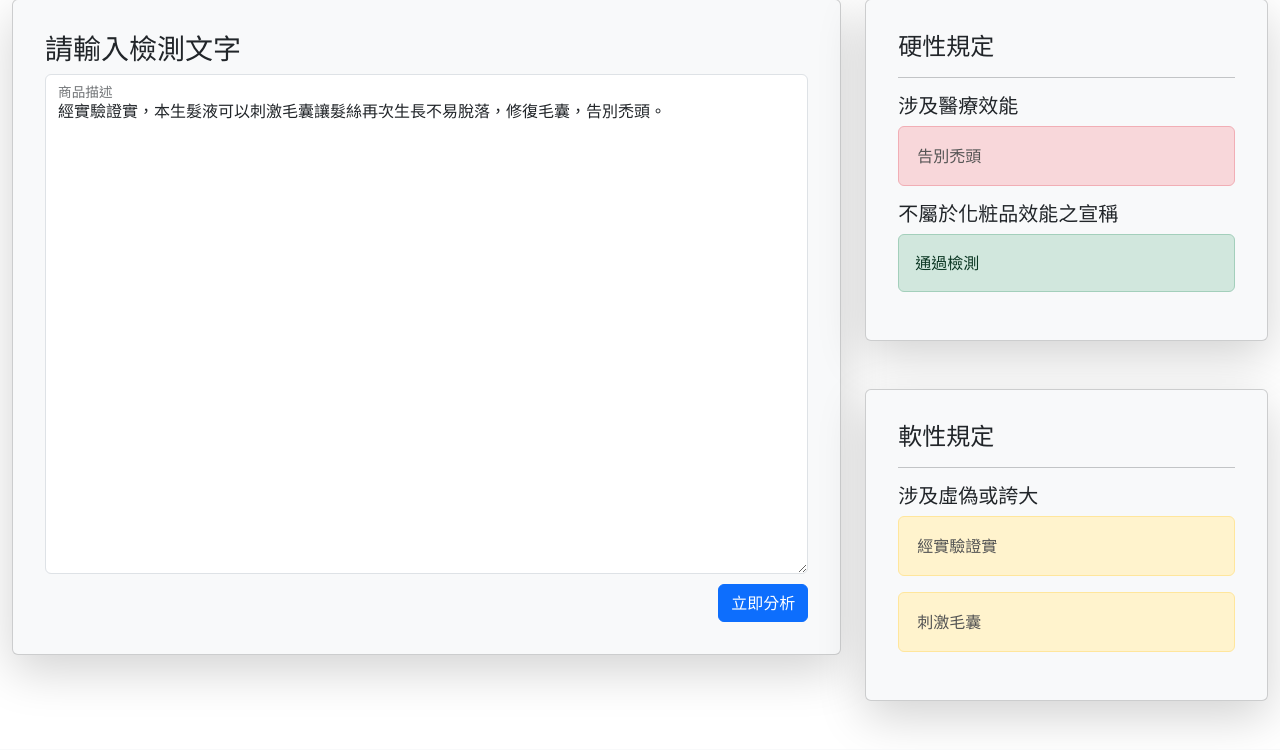
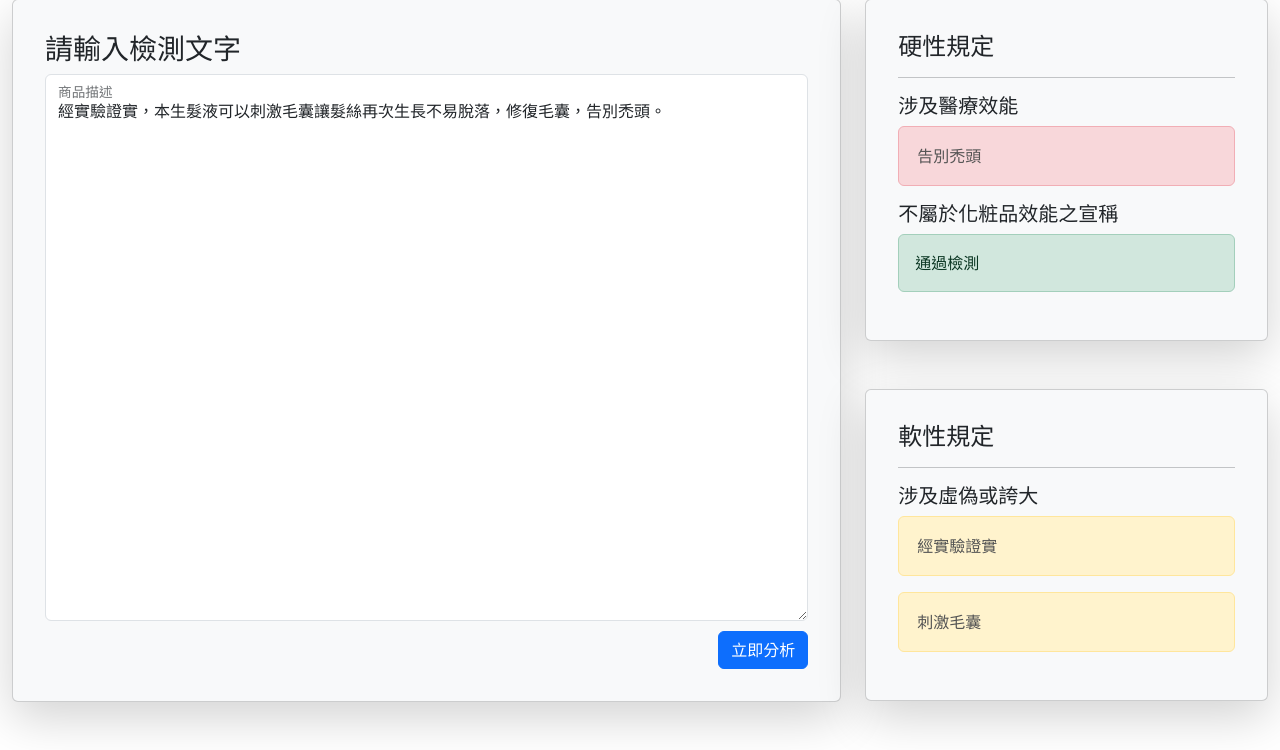
Before and after one commit to Grammyship/CosCOP, a Python web app: template flask/templates/index.html in a window 1280 px wide. Shown: the part 65-815 px from the top of the page. Before the commit the page ends 788 px from the top, so only its background shows below. Run offline with Jinja, Linux system fonts and the light colour scheme; the template is opened without the code that fills it, so the values that code supplies are empty.

Commit message:
Update index.html
Modify textarea height

```diff
--- a/flask/templates/index.html
+++ b/flask/templates/index.html
@@ -31,7 +31,7 @@
                             <!--Textarea -->
                             <div class="form-floating">
                                 <textarea class="form-control" placeholder="請輸入商品描述或是廣告文案" id="Textarea1"
-                                    style="height: 500px;" value="經實驗證實，本生髮液可以刺激毛囊讓髮絲再次生長不易脫落，修復毛囊，告別禿頭。">
+                                    style="height: 547px;" value="經實驗證實，本生髮液可以刺激毛囊讓髮絲再次生長不易脫落，修復毛囊，告別禿頭。">
                                 </textarea>
                                 <label for="Textarea1">商品描述</label>
                             </div>
```
